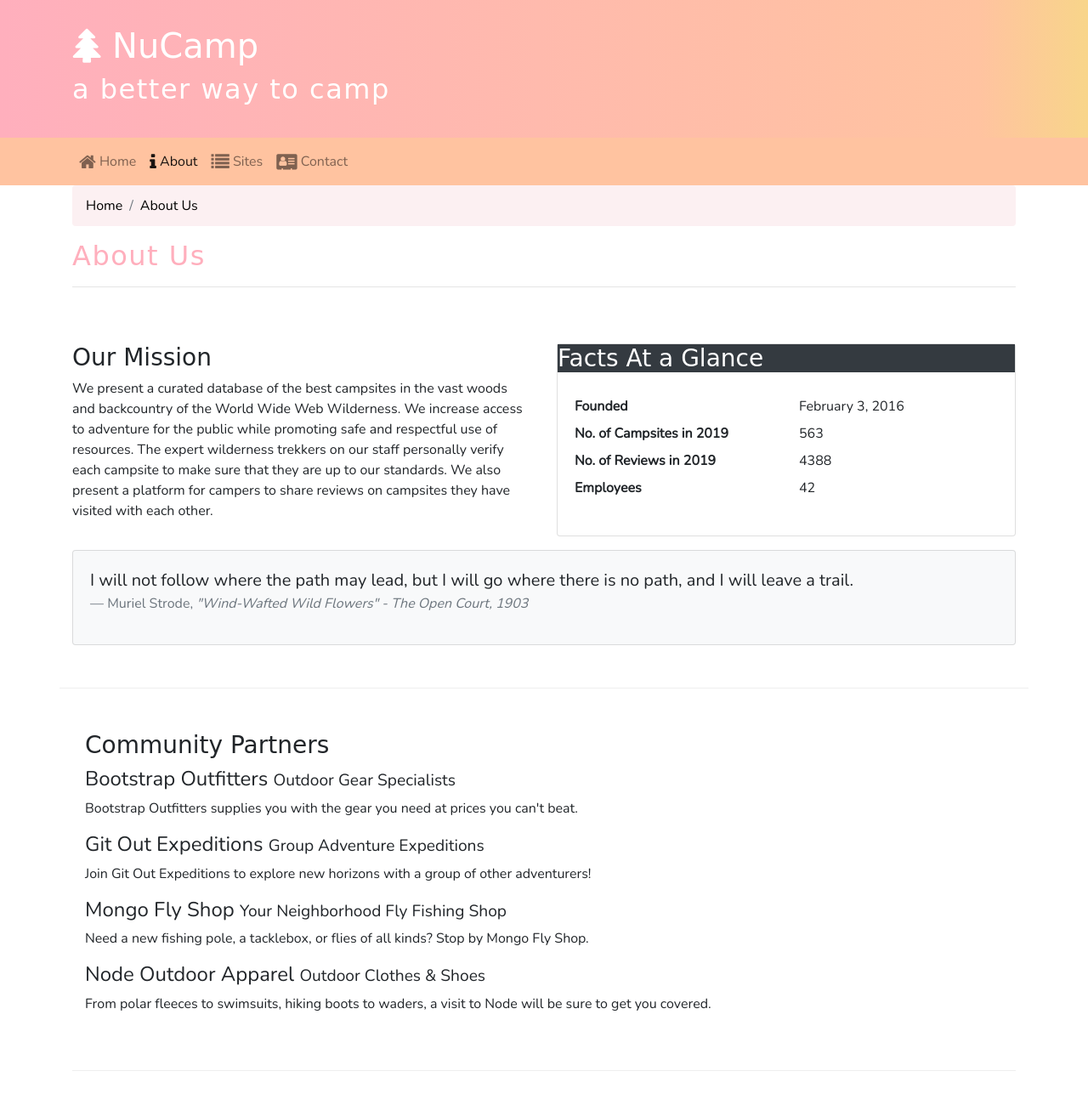
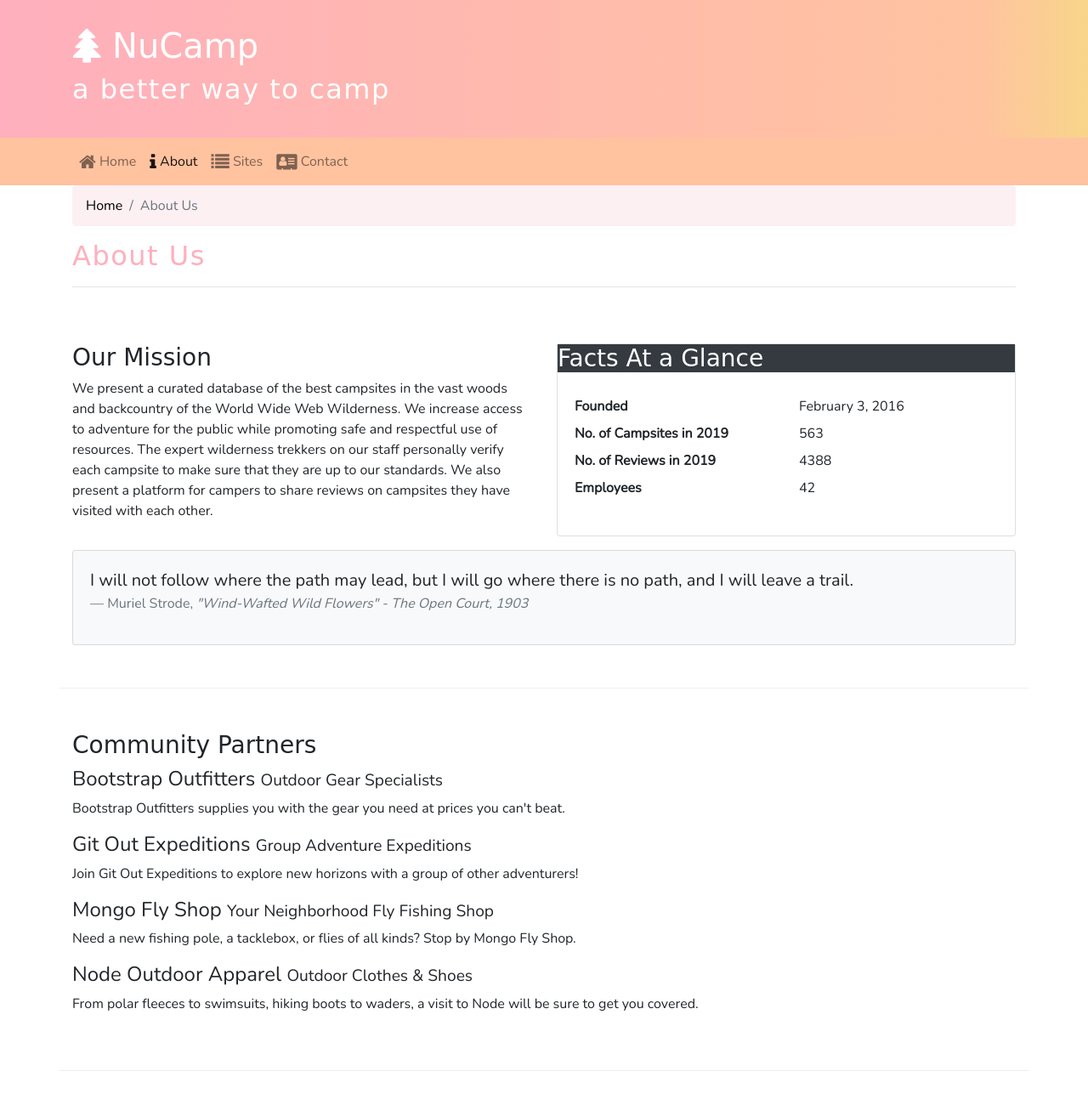
Before and after one commit to JoumanaLaude/bootstrap-grid, a website: page aboutus.html in a window 1280 px wide. Shown: the top 1300 px of the page at 85% size. Drawn offline with nearby package versions, Linux system fonts and the light colour scheme; a web font is replaced by a local one.

Commit message:
fixed contact breadcrumb and table in about page

```diff
--- a/aboutus.html
+++ b/aboutus.html
@@ -53,7 +53,7 @@
                 <div class="col">
                     <ol class="breadcrumb">
                         <li class="breadcrumb-item"><a href="index.html">Home</a></li>
-                        <li class="breadcrumb-item active"><a href="aboutus.html">About Us</a></li>
+                        <li class="breadcrumb-item active">About Us</li>
                     </ol>
                     <h2>About Us</h2>
                <hr />
@@ -98,7 +98,6 @@
                 </div>
             </div>
 
-        <div class="container">
             <div class="row row-content">
                 <div class="col">
                     <h3>Community Partners</h3>
@@ -151,7 +150,6 @@
             </div>
        </div>
 
-    </div>
 </div> <!-- 2 container closings -->
 
     <footer class="site-footer">
```
Also changed, not shown: contactus.html (+2 -1 lines).
